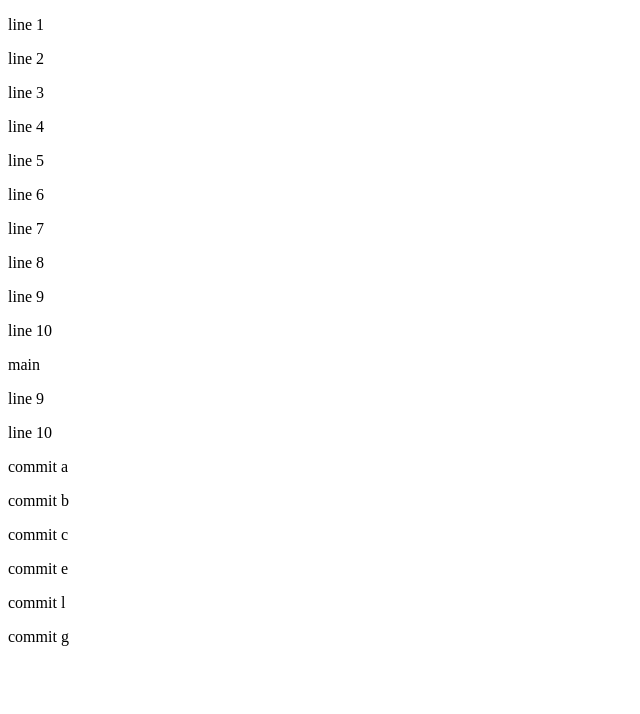
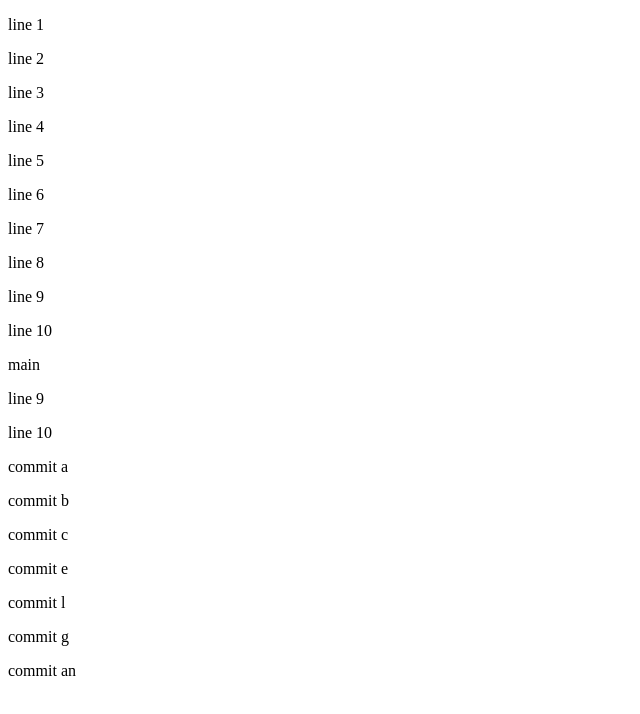
Before and after one commit to larint/testgit, a plain HTML site: page index.html in a window 1280 px wide. Shown: the whole page, without its empty margins (0-640 px from the left). Drawn offline with Linux system fonts and the light colour scheme.

Commit message:
commit an

```diff
--- a/index.html
+++ b/index.html
@@ -25,5 +25,6 @@
     <p>commit e</p>
     <p>commit l</p>
     <p>commit g</p>
+    <p>commit an</p>
 </body>
 </html>
```
